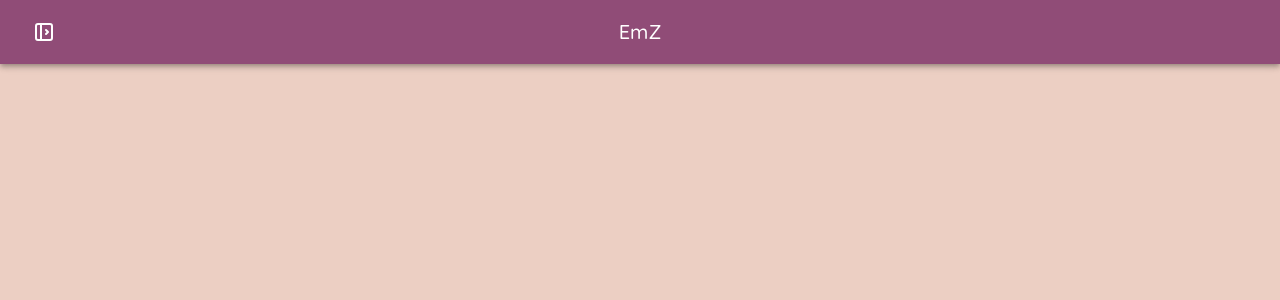
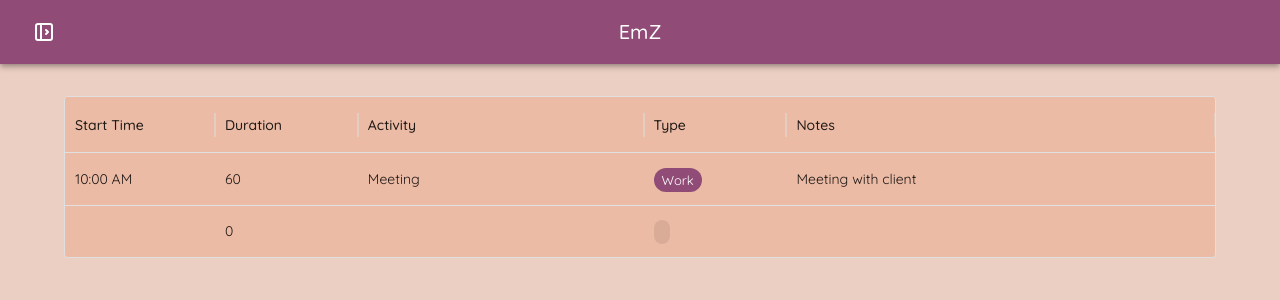
Before and after one commit to brianzheng205/EmZ, a Next.js app: page /dates in a window 1280 px wide. Shown: the top 300 px of the page. Built offline with nearby package versions, Linux system fonts and the light colour scheme.

Commit message:
Basic rows

```diff
--- a/app/dates/DatesPage.tsx
+++ b/app/dates/DatesPage.tsx
@@ -1,3 +1,167 @@
+"use client";
+
+import { ArrowDropDown } from "@mui/icons-material";
+import { Container, Chip } from "@mui/material";
+import {
+  DataGrid,
+  GridColDef,
+  GridRenderEditCellParams,
+} from "@mui/x-data-grid";
+import { AdapterDateFns } from "@mui/x-date-pickers/AdapterDateFns";
+import { LocalizationProvider } from "@mui/x-date-pickers/LocalizationProvider";
+import { TimePicker } from "@mui/x-date-pickers/TimePicker";
+import { useState, useCallback } from "react";
+
+import { ActvityType, Row } from "./types";
+import {
+  convertTo12HourFormat,
+  convertToDate,
+  convertTo24HourFormat,
+} from "./utls";
+
+function StartTimePicker(params: GridRenderEditCellParams) {
+  return (
+    <LocalizationProvider dateAdapter={AdapterDateFns}>
+      <TimePicker
+        value={params.value ? convertToDate(params.value) : new Date()}
+        onChange={(newDate) => {
+          if (!newDate) return;
+
+          const updatedDate = convertTo24HourFormat(newDate);
+
+          params.api.setEditCellValue({
+            id: params.id,
+            field: params.field,
+            value: updatedDate,
+          });
+        }}
+      />
+    </LocalizationProvider>
+  );
+}
+
+const columns: GridColDef[] = [
+  {
+    field: "startTime",
+    headerName: "Start Time",
+    headerAlign: "left",
+    align: "left",
+    width: 150,
+    editable: true,
+    type: "string",
+    valueFormatter: (value: string) =>
+      value !== "" ? convertTo12HourFormat(value) : "",
+    renderEditCell: StartTimePicker,
+  },
+  {
+    field: "duration",
+    headerName: "Duration",
+    type: "number",
+    headerAlign: "left",
+    align: "left",
+    editable: true,
+    flex: 1,
+  },
+  {
+    field: "activity",
+    headerName: "Activity",
+    type: "string",
+    editable: true,
+    flex: 2,
+  },
+  {
+    field: "type",
+    headerName: "Type",
+    type: "singleSelect",
+    flex: 1,
+    editable: true,
+    valueOptions: ["Work", "Personal", "Other"] as ActvityType[],
+    renderCell: (params) => {
+      const colorMap = {
+        Work: "primary",
+        Exercise: "success",
+        Personal: "warning",
+      };
+
+      return (
+        <Chip
+          label={params.value}
+          color={colorMap[params.value] || "default"}
+          size="small"
+          // TODO: make this appear
+          deleteIcon={<ArrowDropDown />}
+        />
+      );
+    },
+  },
+  {
+    field: "notes",
+    headerName: "Notes",
+    type: "string",
+    editable: true,
+    flex: 3,
+  },
+];
+
+const emptyRow: Row = {
+  id: -1,
+  startTime: "",
+  duration: 0,
+  activity: "",
+  type: "",
+  notes: "",
+};
+let nextId = 2;
+
 export default function DatesPage() {
-  return null;
+  const [rows, setRows] = useState<Row[]>([
+    {
+      id: 1,
+      startTime: "10:00",
+      duration: 60,
+      activity: "Meeting",
+      type: "Work",
+      notes: "Meeting with client",
+    },
+    { ...emptyRow },
+  ]);
+
+  console.log(
+    "Rows",
+    rows.map((row) => row.startTime)
+  );
+
+  const processRowUpdate = useCallback((newRow: Row) => {
+    if (newRow.id === emptyRow.id) {
+      // Promote to real row and append another empty row
+      const newId = nextId++;
+      setRows((prev) => [
+        ...prev.slice(0, -1),
+        { ...newRow, id: newId },
+        { ...emptyRow, startTime: newRow.startTime },
+      ]);
+    } else {
+      // Just update existing row
+      setRows((prev) =>
+        prev.map((row) => (row.id === newRow.id ? newRow : row))
+      );
+    }
+
+    return newRow;
+  }, []);
+
+  return (
+    <Container>
+      <DataGrid
+        rows={rows}
+        columns={columns}
+        processRowUpdate={processRowUpdate}
+        disableColumnResize
+        disableAutosize
+        disableColumnSorting
+        disableColumnMenu
+        hideFooter
+      />
+    </Container>
+  );
 }
--- /dev/null
+++ b/app/dates/types.ts
@@ -0,0 +1,10 @@
+export type ActvityType = "Bulk" | "Fun" | "Other";
+
+export type Row = {
+  id: number;
+  startTime: string;
+  duration: number;
+  activity: string;
+  type: string;
+  notes: string;
+};
--- /dev/null
+++ b/app/dates/utls.ts
@@ -0,0 +1,36 @@
+/**
+ * @param time in 24-hour format (e.g., "14:30")
+ * @returns time in 12-hour format (e.g., "2:30 PM")
+ */
+export const convertTo12HourFormat = (time: string): string => {
+  const [hour, minute] = time.split(":").map(Number);
+  const date = new Date();
+  date.setHours(hour);
+  date.setMinutes(minute);
+  return date.toLocaleTimeString([], {
+    hour: "2-digit",
+    minute: "2-digit",
+  });
+};
+
+/**
+ * @param time in 24-hour format (e.g., "14:30")
+ * @returns Date object with the time set
+ */
+export const convertToDate = (time: string): Date => {
+  const [hour, minute] = time.split(":").map(Number);
+  const date = new Date();
+  date.setHours(hour);
+  date.setMinutes(minute);
+  return date;
+};
+
+/**
+ * @param date Date object
+ * @returns string in 24-hour format (e.g., "14:30")
+ */
+export const convertTo24HourFormat = (date: Date): string => {
+  const hours = date.getHours().toString().padStart(2, "0");
+  const minutes = date.getMinutes().toString().padStart(2, "0");
+  return `${hours}:${minutes}`;
+};
--- a/package.json
+++ b/package.json
@@ -3,9 +3,12 @@
     "@emotion/react": "^11.14.0",
     "@emotion/styled": "^11.14.0",
     "@mui/icons-material": "^7.1.0",
+    "@mui/lab": "^7.0.0-beta.12",
     "@mui/material": "^7.1.0",
     "@mui/system": "^7.1.0",
     "@mui/x-data-grid": "^8.2.0",
+    "@mui/x-date-pickers": "^8.3.1",
+    "date-fns": "^4.1.0",
     "firebase": "^11.1.0",
     "framer-motion": "^12.0.0",
     "next": "^15.0.4",
```
Also changed, not shown: 1 other file (tests, documents, lock files or other folders).
